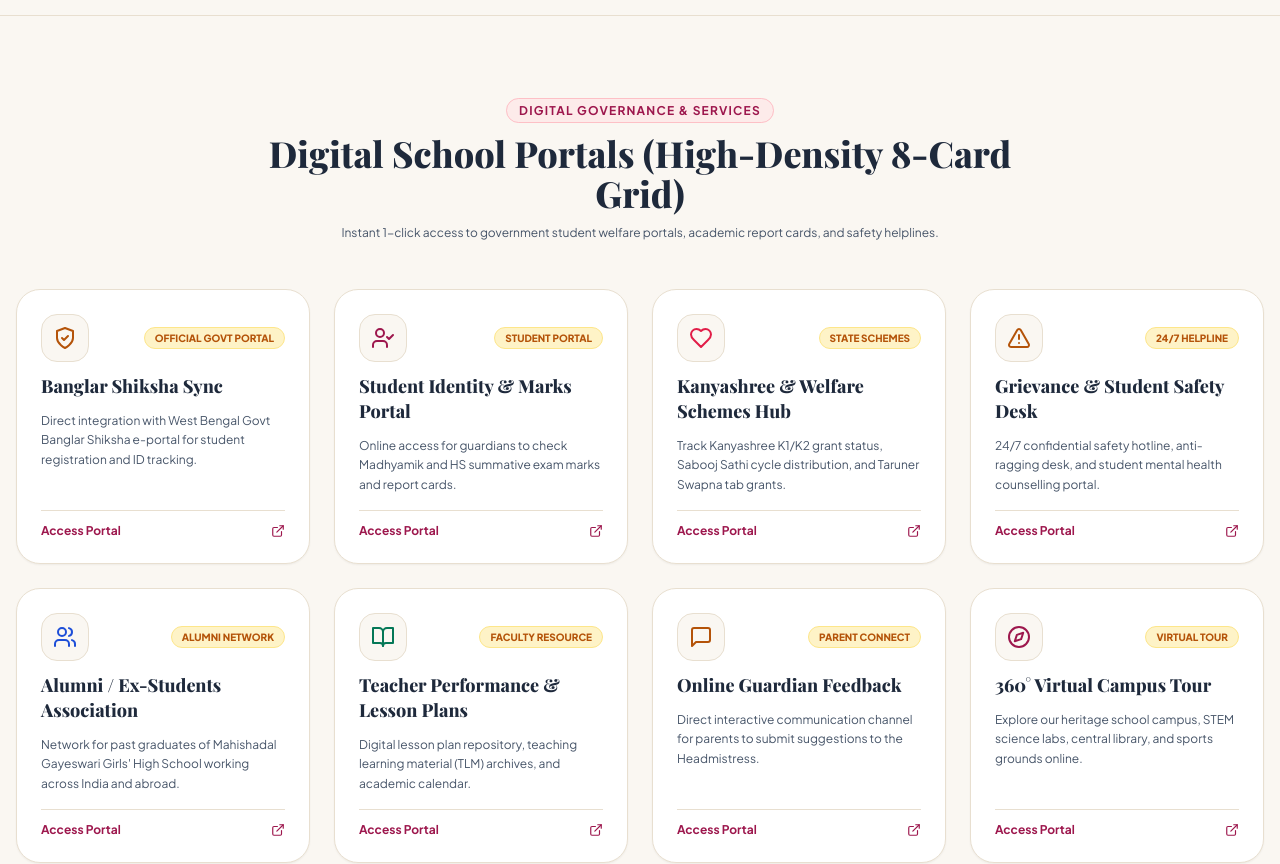
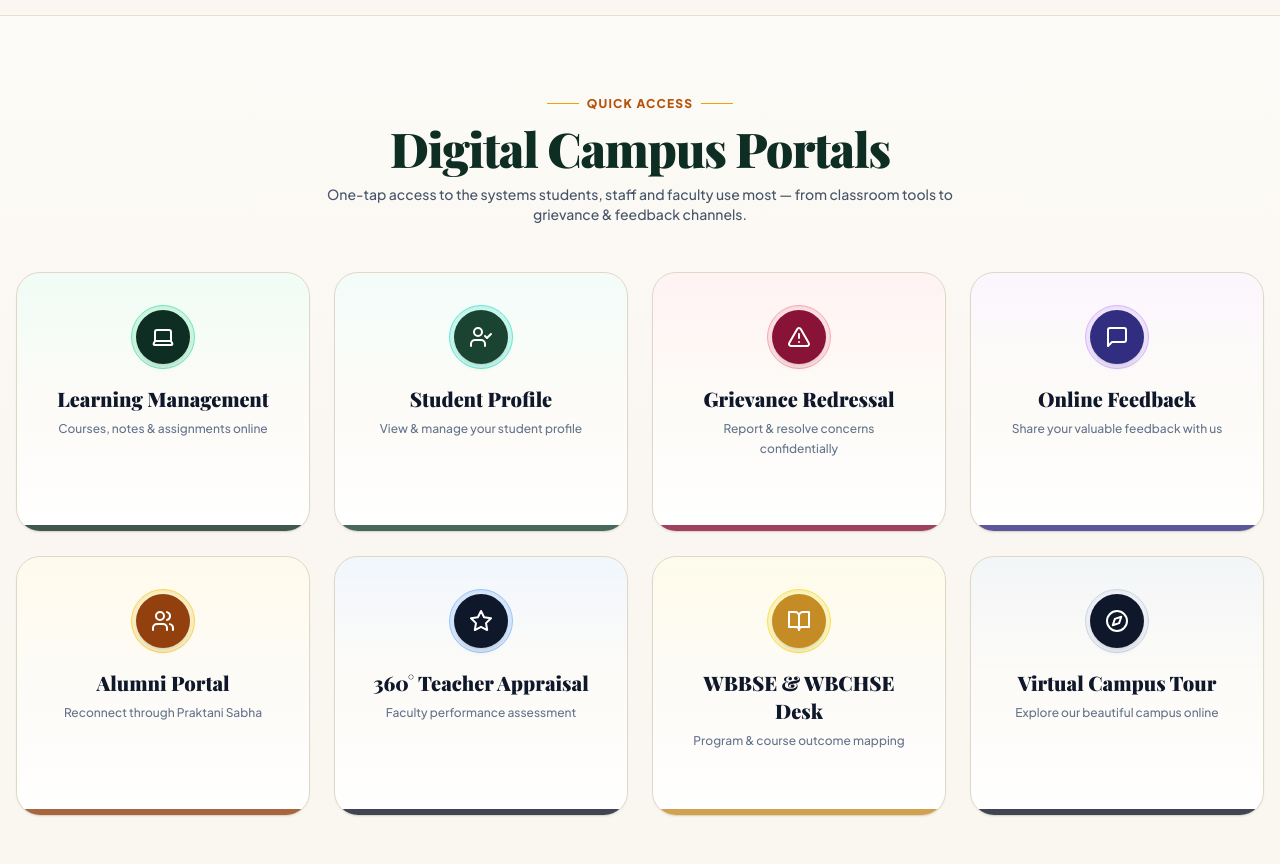
Before and after one commit to loharbijoy2005-a11y/School, a Next.js app: page / in a window 1280 px wide. Shown: the part 6060-6924 px from the top of the page. Built offline with nearby package versions, Linux system fonts and the light colour scheme; a web font is replaced by a local one.

Commit message:
Transform Digital Campus Portals to 1:1 match reference screenshot with dual-ring icons, pastel glass gradients, and bottom accent bars

```diff
--- a/components/DigitalPortals.tsx
+++ b/components/DigitalPortals.tsx
@@ -1,114 +1,123 @@
 import React from 'react';
-import { ShieldCheck, UserCheck, Heart, AlertTriangle, Users, BookOpen, MessageSquare, Compass, ExternalLink } from 'lucide-react';
-import { DigitalPortalItem } from '../types';
+import { Laptop, UserCheck, AlertTriangle, MessageSquare, Users, Star, BookOpen, Compass } from 'lucide-react';
 import ScrollRevealCard from './ScrollRevealCard';
 
 export const DigitalPortals: React.FC = () => {
-  const portals: DigitalPortalItem[] = [
+  const portals = [
     {
       id: '1',
-      title: 'Banglar Shiksha Sync',
-      category: 'Govt Portal',
-      description: 'Direct integration with West Bengal Govt Banglar Shiksha e-portal for student registration and ID tracking.',
-      icon: 'ShieldCheck',
+      title: 'Learning Management',
+      subtitle: 'Courses, notes & assignments online',
+      icon: <Laptop className="w-6 h-6 text-white" />,
+      ringBg: 'bg-[#0F2E23]',
+      ringGlow: 'bg-emerald-100 border border-emerald-300',
+      bottomBar: 'bg-[#0F2E23]',
+      cardBg: 'from-emerald-50/80 via-[#FDFBF7] to-white',
       targetUrl: 'https://banglarshiksha.gov.in',
-      badgeText: 'Official Govt Portal',
     },
     {
       id: '2',
-      title: 'Student Identity & Marks Portal',
-      category: 'Academic Desk',
-      description: 'Online access for guardians to check Madhyamik and HS summative exam marks and report cards.',
-      icon: 'UserCheck',
+      title: 'Student Profile',
+      subtitle: 'View & manage your student profile',
+      icon: <UserCheck className="w-6 h-6 text-white" />,
+      ringBg: 'bg-[#1B4332]',
+      ringGlow: 'bg-teal-100 border border-teal-300',
+      bottomBar: 'bg-[#1B4332]',
+      cardBg: 'from-teal-50/80 via-[#FDFBF7] to-white',
       targetUrl: '#',
-      badgeText: 'Student Portal',
     },
     {
       id: '3',
-      title: 'Kanyashree & Welfare Schemes Hub',
-      category: 'Welfare Wings',
-      description: 'Track Kanyashree K1/K2 grant status, Sabooj Sathi cycle distribution, and Taruner Swapna tab grants.',
-      icon: 'Heart',
-      targetUrl: 'https://wbkanyashree.gov.in',
-      badgeText: 'State Schemes',
+      title: 'Grievance Redressal',
+      subtitle: 'Report & resolve concerns confidentially',
+      icon: <AlertTriangle className="w-6 h-6 text-white" />,
+      ringBg: 'bg-[#881337]',
+      ringGlow: 'bg-rose-100 border border-rose-300',
+      bottomBar: 'bg-[#881337]',
+      cardBg: 'from-rose-50/80 via-[#FDFBF7] to-white',
+      targetUrl: '#',
     },
     {
       id: '4',
-      title: 'Grievance & Student Safety Desk',
-      category: 'Safety & Protection',
-      description: '24/7 confidential safety hotline, anti-ragging desk, and student mental health counselling portal.',
-      icon: 'AlertTriangle',
+      title: 'Online Feedback',
+      subtitle: 'Share your valuable feedback with us',
+      icon: <MessageSquare className="w-6 h-6 text-white" />,
+      ringBg: 'bg-indigo-900',
+      ringGlow: 'bg-purple-100 border border-purple-300',
+      bottomBar: 'bg-indigo-900',
+      cardBg: 'from-purple-50/80 via-[#FDFBF7] to-white',
       targetUrl: '#',
-      badgeText: '24/7 Helpline',
     },
     {
       id: '5',
-      title: 'Alumni / Ex-Students Association',
-      category: 'Community',
-      description: 'Network for past graduates of Mahishadal Gayeswari Girls\' High School working across India and abroad.',
-      icon: 'Users',
+      title: 'Alumni Portal',
+      subtitle: 'Reconnect through Praktani Sabha',
+      icon: <Users className="w-6 h-6 text-white" />,
+      ringBg: 'bg-amber-800',
+      ringGlow: 'bg-amber-100 border border-amber-300',
+      bottomBar: 'bg-amber-800',
+      cardBg: 'from-amber-50/80 via-[#FDFBF7] to-white',
       targetUrl: '#',
-      badgeText: 'Alumni Network',
     },
     {
       id: '6',
-      title: 'Teacher Performance & Lesson Plans',
-      category: 'Faculty Governance',
-      description: 'Digital lesson plan repository, teaching learning material (TLM) archives, and academic calendar.',
-      icon: 'BookOpen',
+      title: '360° Teacher Appraisal',
+      subtitle: 'Faculty performance assessment',
+      icon: <Star className="w-6 h-6 text-white" />,
+      ringBg: 'bg-[#0F172A]',
+      ringGlow: 'bg-blue-100 border border-blue-300',
+      bottomBar: 'bg-[#0F172A]',
+      cardBg: 'from-blue-50/80 via-[#FDFBF7] to-white',
       targetUrl: '#',
-      badgeText: 'Faculty Resource',
     },
     {
       id: '7',
-      title: 'Online Guardian Feedback',
-      category: 'Parent Portal',
-      description: 'Direct interactive communication channel for parents to submit suggestions to the Headmistress.',
-      icon: 'MessageSquare',
+      title: 'WBBSE & WBCHSE Desk',
+      subtitle: 'Program & course outcome mapping',
+      icon: <BookOpen className="w-6 h-6 text-white" />,
+      ringBg: 'bg-[#C58B24]',
+      ringGlow: 'bg-yellow-100 border border-yellow-300',
+      bottomBar: 'bg-[#C58B24]',
+      cardBg: 'from-yellow-50/80 via-[#FDFBF7] to-white',
       targetUrl: '#',
-      badgeText: 'Parent Connect',
     },
     {
       id: '8',
-      title: '360° Virtual Campus Tour',
-      category: 'Digital Experience',
-      description: 'Explore our heritage school campus, STEM science labs, central library, and sports grounds online.',
-      icon: 'Compass',
+      title: 'Virtual Campus Tour',
+      subtitle: 'Explore our beautiful campus online',
+      icon: <Compass className="w-6 h-6 text-white" />,
+      ringBg: 'bg-slate-900',
+      ringGlow: 'bg-slate-100 border border-slate-300',
+      bottomBar: 'bg-slate-900',
+      cardBg: 'from-slate-100/80 via-[#FDFBF7] to-white',
       targetUrl: '#',
-      badgeText: 'Virtual Tour',
     },
   ];
 
-  const getIcon = (iconName: string) => {
-    switch (iconName) {
-      case 'ShieldCheck': return <ShieldCheck className="w-6 h-6 text-[#B45309]" />;
-      case 'UserCheck': return <UserCheck className="w-6 h-6 text-[#9D174D]" />;
-      case 'Heart': return <Heart className="w-6 h-6 text-rose-600" />;
-      case 'AlertTriangle': return <AlertTriangle className="w-6 h-6 text-[#B45309]" />;
-      case 'Users': return <Users className="w-6 h-6 text-blue-700" />;
-      case 'BookOpen': return <BookOpen className="w-6 h-6 text-[#047857]" />;
-      case 'MessageSquare': return <MessageSquare className="w-6 h-6 text-[#B45309]" />;
-      default: return <Compass className="w-6 h-6 text-[#9D174D]" />;
-    }
-  };
-
   return (
-    <section className="py-20 bg-[#FAF7F2] text-slate-800 relative border-b border-[#E8DFD0]">
+    <section className="py-20 bg-gradient-to-b from-[#FDFBF7] via-[#FAF7F2] to-[#FAF7F0] text-slate-900 relative border-b border-[#DFD7C7]">
       <div className="max-w-7xl mx-auto px-4 space-y-12">
 
+        {/* Section Header Matching Screenshot 1:1 */}
         <div className="text-center max-w-3xl mx-auto space-y-3">
-          <span className="text-xs font-bold text-[#9D174D] uppercase tracking-widest bg-rose-100/60 px-3 py-1 rounded-full border border-rose-300/60">
-            Digital Governance & Services
-          </span>
-          <h2 className="font-serif font-extrabold text-3xl md:text-4xl text-[#1E293B]">
-            Digital School Portals (High-Density 8-Card Grid)
+          <div className="flex items-center justify-center gap-2">
+            <span className="h-[1px] w-8 bg-amber-500"></span>
+            <span className="text-xs font-black text-amber-700 uppercase tracking-widest">
+              QUICK ACCESS
+            </span>
+            <span className="h-[1px] w-8 bg-amber-500"></span>
+          </div>
+
+          <h2 className="font-serif font-black text-3xl md:text-4xl lg:text-5xl text-[#0F2E23] tracking-tight">
+            Digital Campus Portals
           </h2>
-          <p className="text-xs text-slate-600">
-            Instant 1-click access to government student welfare portals, academic report cards, and safety helplines.
+
+          <p className="text-xs md:text-sm text-slate-600 font-medium leading-relaxed max-w-2xl mx-auto">
+            One-tap access to the systems students, staff and faculty use most — from classroom tools to grievance & feedback channels.
           </p>
         </div>
 
-        {/* 8-Card Grid */}
+        {/* 8-Card Grid Matching 1:1 Screenshot Design */}
         <div className="grid sm:grid-cols-2 lg:grid-cols-4 gap-6">
           {portals.map((portal, idx) => (
             <ScrollRevealCard key={portal.id} delay={(idx % 4) * 90}>
@@ -116,31 +125,29 @@ export const DigitalPortals: React.FC = () => {
                 href={portal.targetUrl}
                 target={portal.targetUrl.startsWith('http') ? '_blank' : '_self'}
                 rel="noreferrer"
-                className="bg-white p-6 rounded-3xl border border-[#E8DFD0] hover:border-[#9D174D]/60 shadow-sm hover:shadow-md transition-all cursor-pointer group flex flex-col justify-between space-y-4 hover:-translate-y-1 h-full"
+                className={`bg-gradient-to-b ${portal.cardBg} border border-[#DFD7C7] hover:border-amber-500 rounded-3xl p-8 shadow-sm hover:shadow-xl transition-all duration-300 group flex flex-col items-center text-center justify-between min-h-[260px] relative overflow-hidden cursor-pointer hover:-translate-y-1`}
               >
-                <div className="space-y-3">
-                  <div className="flex items-center justify-between">
-                    <div className="w-12 h-12 rounded-2xl bg-[#FAF7F2] border border-[#E8DFD0] flex items-center justify-center group-hover:scale-110 transition-transform">
-                      {getIcon(portal.icon)}
+                {/* Central Dual-Ring Glow Circle Icon Badge */}
+                <div className="space-y-4 flex flex-col items-center w-full">
+                  <div className={`w-16 h-16 rounded-full ${portal.ringGlow} flex items-center justify-center p-1 shadow-inner group-hover:scale-110 transition-transform duration-300`}>
+                    <div className={`w-full h-full rounded-full ${portal.ringBg} flex items-center justify-center shadow-md`}>
+                      {portal.icon}
                     </div>
-                    <span className="text-[10px] font-extrabold px-2.5 py-0.5 rounded-full bg-amber-100 text-[#B45309] border border-amber-200 uppercase">
-                      {portal.badgeText}
-                    </span>
                   </div>
 
-                  <h3 className="font-serif font-extrabold text-lg text-[#1E293B] group-hover:text-[#9D174D] transition-colors leading-snug">
-                    {portal.title}
-                  </h3>
-
-                  <p className="text-xs text-slate-600 leading-relaxed">
-                    {portal.description}
-                  </p>
+                  {/* Title & Subtitle */}
+                  <div className="space-y-1.5">
+                    <h3 className="font-serif font-black text-lg md:text-xl text-slate-900 group-hover:text-[#881337] transition-colors leading-snug">
+                      {portal.title}
+                    </h3>
+                    <p className="text-xs text-slate-500 font-medium leading-relaxed">
+                      {portal.subtitle}
+                    </p>
+                  </div>
                 </div>
 
-                <div className="pt-3 border-t border-[#E8DFD0] flex items-center justify-between text-xs font-bold text-[#9D174D] group-hover:text-[#B45309] transition-colors">
-                  <span>Access Portal</span>
-                  <ExternalLink className="w-3.5 h-3.5" />
-                </div>
+                {/* Bottom Color Accent Bar */}
+                <div className={`absolute bottom-0 inset-x-0 h-1.5 ${portal.bottomBar} rounded-b-3xl opacity-80 group-hover:opacity-100 transition-opacity`}></div>
               </a>
             </ScrollRevealCard>
           ))}
```
Also changed, not shown: 1 other file (tests, documents, lock files or other folders).
